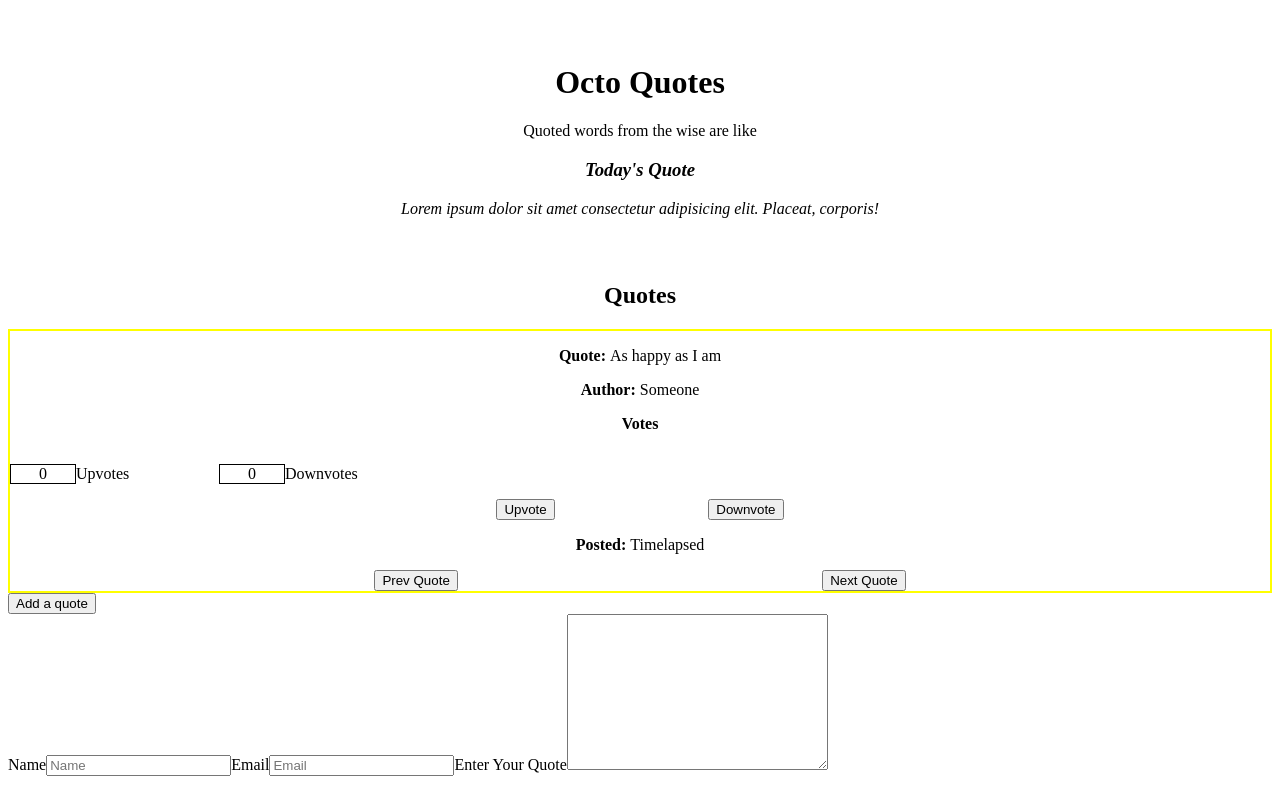
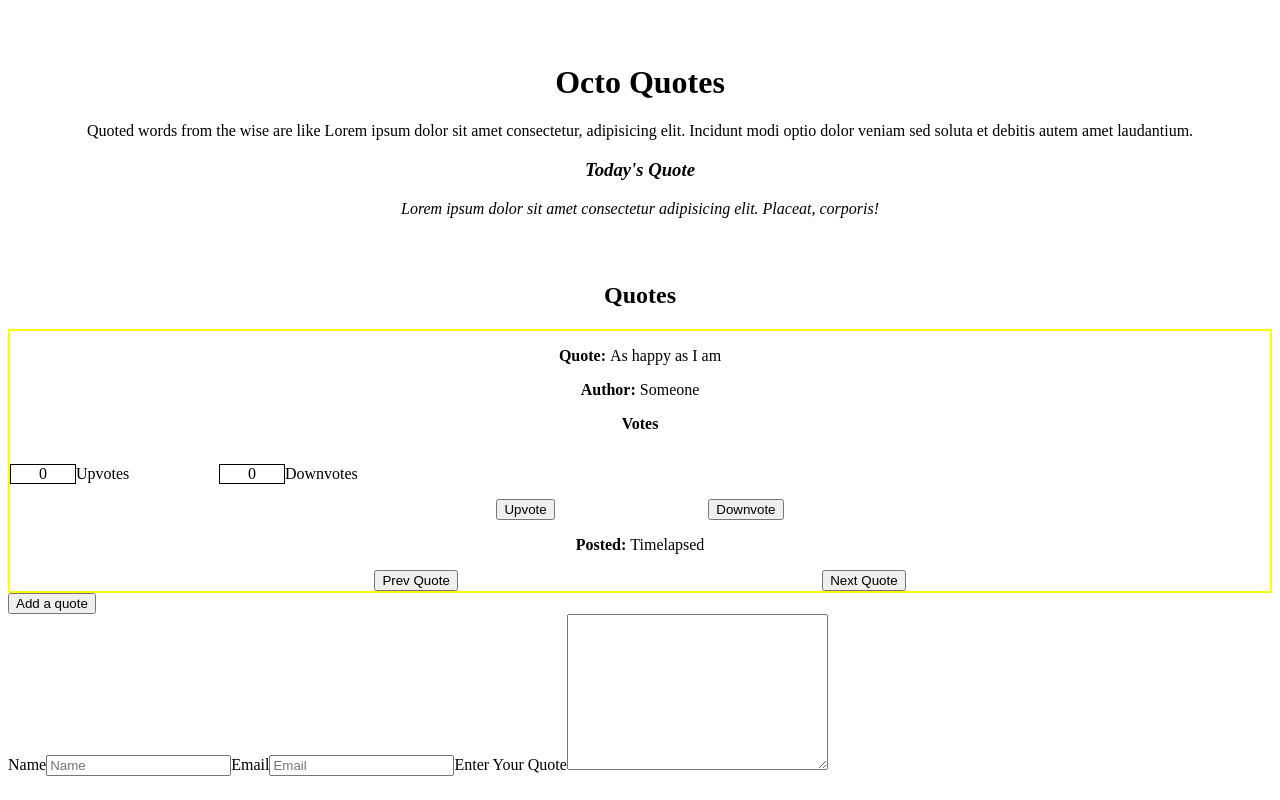
Before and after one commit to Daniel6996-arch/Octo-quotes, an Angular app: page / in a window 1280 px wide. Built offline with nearby package versions, Linux system fonts and the light colour scheme.

Commit message:
add edits to my app.c.html/app.c.css

```diff
--- a/src/app/app.component.html
+++ b/src/app/app.component.html
@@ -3,7 +3,7 @@
     <h1>Octo Quotes</h1>
   </div>
   <div>
-    <p>Quoted words from the wise are like </p>
+    <p>Quoted words from the wise are like Lorem ipsum dolor sit amet consectetur, adipisicing elit. Incidunt modi optio dolor veniam sed soluta et debitis autem amet laudantium. </p>
   </div>
   <div [ngClass] = "'italics'">
     <h3>Today's Quote</h3>
```
